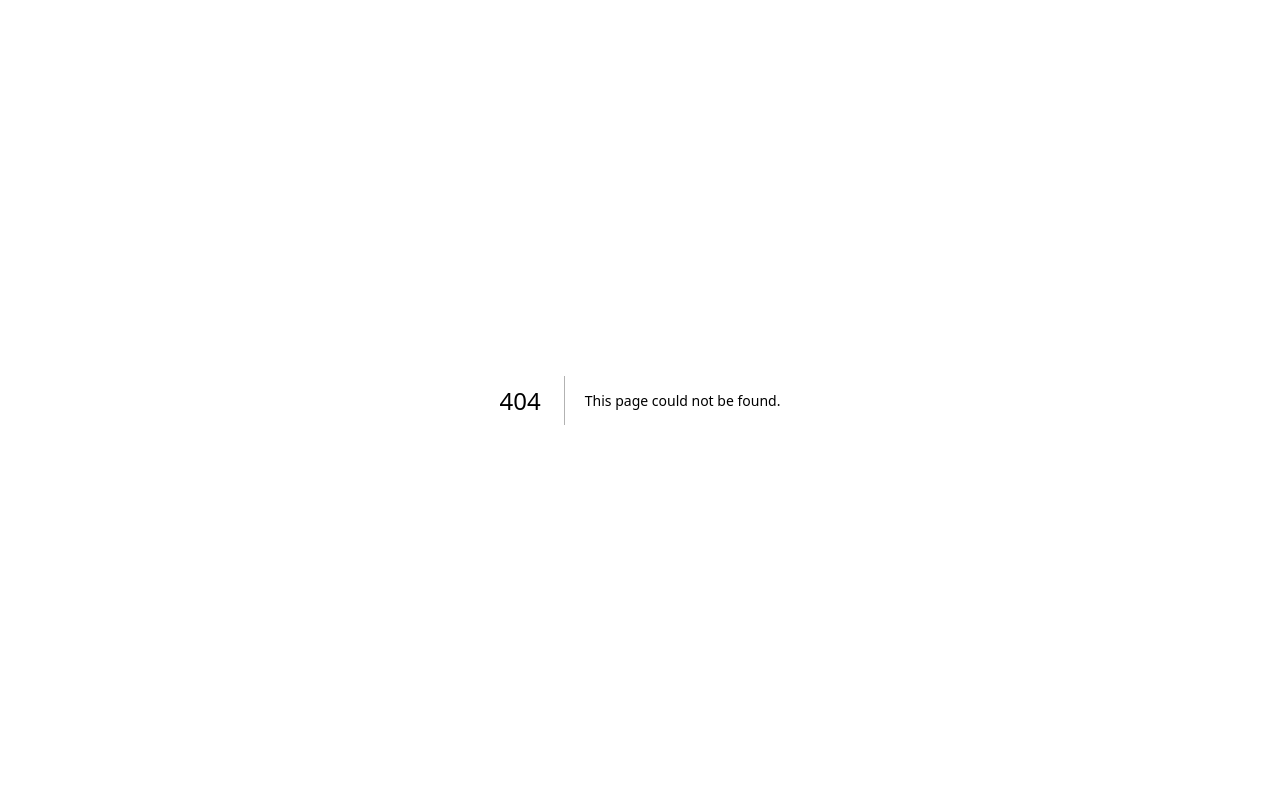
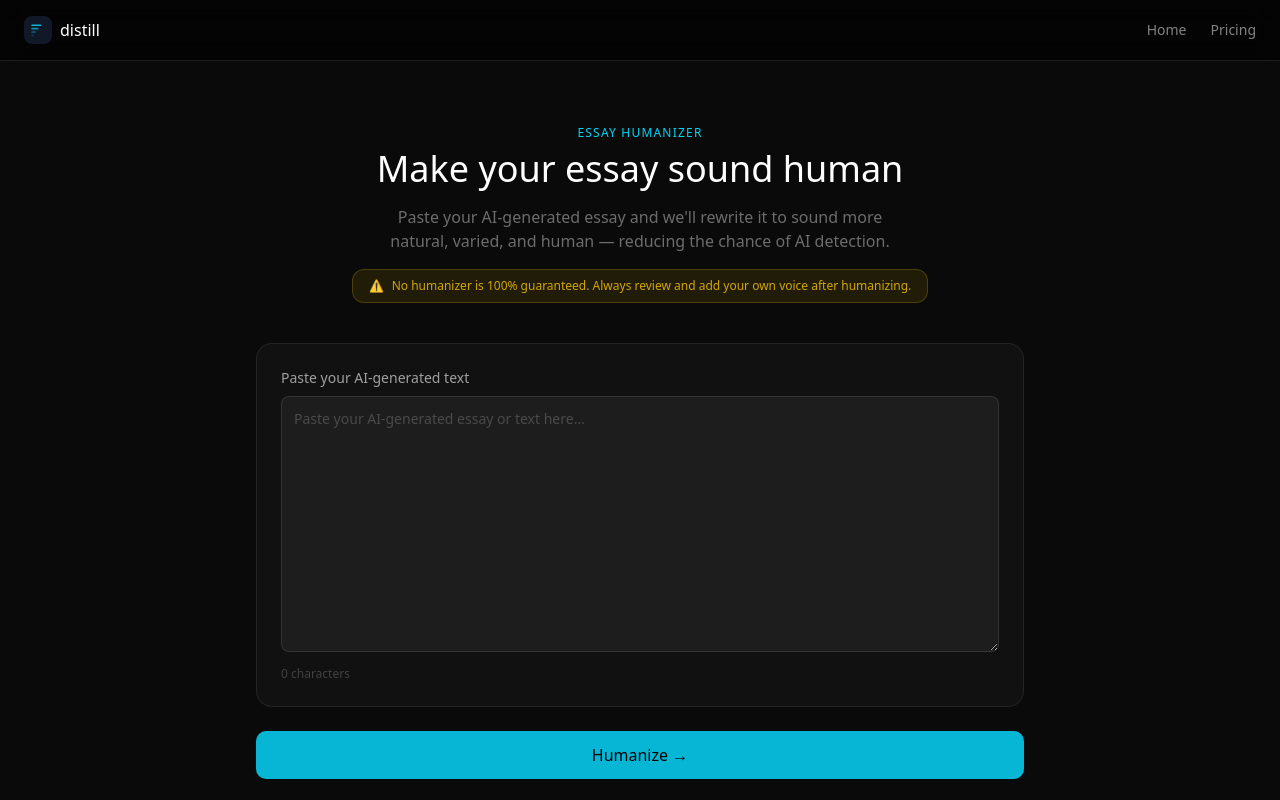
Before and after one commit to azxtyn/Distill, a Next.js app: page /Humanizer in a window 1280 px wide. Before the commit this address had no page. Shown: the top 800 px of the page. Built offline with nearby package versions, Linux system fonts and the light colour scheme; no server answers.

Commit message:
add essay humanizer feature

```diff
--- /dev/null
+++ b/app/Humanizer/page.js
@@ -0,0 +1,117 @@
+'use client'
+import { useState } from 'react'
+import { useUser } from '@clerk/nextjs'
+import Footer from '@/components/Footer'
+
+export default function Humanizer() {
+  const [input, setInput] = useState('')
+  const [loading, setLoading] = useState(false)
+  const [error, setError] = useState('')
+  const [result, setResult] = useState('')
+  const [copied, setCopied] = useState(false)
+  const { isSignedIn } = useUser()
+
+  const handleHumanize = async () => {
+    if (!input.trim()) { setError('Please paste some text first.'); return }
+    if (!isSignedIn) { setError('Please sign in to use the humanizer.'); return }
+    setLoading(true)
+    setError('')
+    setResult('')
+    try {
+      const res = await fetch('/api/humanize', {
+        method: 'POST',
+        headers: { 'Content-Type': 'application/json' },
+        body: JSON.stringify({ text: input })
+      })
+      const data = await res.json()
+      if (!res.ok) throw new Error(data.error || 'Something went wrong')
+      setResult(data.humanized)
+    } catch (e) {
+      setError(e.message)
+    }
+    setLoading(false)
+  }
+
+  const handleCopy = () => {
+    navigator.clipboard.writeText(result)
+    setCopied(true)
+    setTimeout(() => setCopied(false), 2000)
+  }
+
+  return (
+    <div className="min-h-screen flex flex-col">
+      <nav className="flex items-center justify-between px-6 py-4 border-b border-white/10 sticky top-0 z-50 backdrop-blur-md bg-black/60">
+        <a href="/" className="flex items-center gap-2">
+          <div className="w-7 h-7 rounded-lg bg-[#111827] flex items-center justify-center">
+            <svg viewBox="0 0 32 32" width="18" height="18">
+              <rect x="4" y="6" width="18" height="3" rx="1.5" fill="#06B6D4"/>
+              <rect x="4" y="12" width="13" height="3" rx="1.5" fill="#06B6D4" opacity="0.75"/>
+              <rect x="4" y="18" width="8" height="3" rx="1.5" fill="#06B6D4" opacity="0.5"/>
+              <rect x="4" y="24" width="5" height="3" rx="1.5" fill="#06B6D4" opacity="0.25"/>
+            </svg>
+          </div>
+          <span className="font-medium text-white">distill</span>
+        </a>
+        <div className="flex items-center gap-6">
+          <a href="/" className="text-sm text-white/50 hover:text-white transition-colors">Home</a>
+          <a href="/#pricing" className="text-sm text-white/50 hover:text-white transition-colors">Pricing</a>
+        </div>
+      </nav>
+
+      <main className="flex-1 px-6 py-16">
+        <div className="text-center mb-10">
+          <p className="text-xs font-medium tracking-widest text-cyan-400 uppercase mb-2">Essay Humanizer</p>
+          <h1 className="text-4xl font-medium text-white mb-4">Make your essay sound human</h1>
+          <p className="text-white/40 max-w-lg mx-auto">Paste your AI-generated essay and we'll rewrite it to sound more natural, varied, and human — reducing the chance of AI detection.</p>
+          <div className="mt-4 inline-flex items-center gap-2 bg-yellow-400/10 border border-yellow-400/20 rounded-xl px-4 py-2">
+            <span className="text-yellow-400 text-xs">⚠️</span>
+            <p className="text-yellow-400/80 text-xs">No humanizer is 100% guaranteed. Always review and add your own voice after humanizing.</p>
+          </div>
+        </div>
+
+        <div className="max-w-3xl mx-auto space-y-6">
+          <div className="card p-6">
+            <label className="block text-sm text-white/60 mb-2">Paste your AI-generated text</label>
+            <textarea
+              value={input}
+              onChange={e => setInput(e.target.value)}
+              placeholder="Paste your AI-generated essay or text here…"
+              className="w-full bg-white/5 border border-white/10 rounded-lg p-3 text-sm text-white placeholder-white/20 min-h-64 resize-y focus:outline-none focus:border-cyan-400/50 transition-colors"
+            />
+            <p className="text-xs text-white/20 mt-2">{input.length} characters</p>
+          </div>
+
+          {error && <p className="text-sm text-red-400 bg-red-400/10 border border-red-400/20 rounded-lg p-3">{error}</p>}
+
+          <button onClick={handleHumanize} disabled={loading}
+            className="btn-primary w-full disabled:opacity-40 disabled:cursor-not-allowed disabled:transform-none disabled:shadow-none">
+            {loading ? 'Humanizing your text…' : 'Humanize →'}
+          </button>
+
+          {result && (
+            <div className="card p-6">
+              <div className="flex items-center justify-between mb-4">
+                <h2 className="text-white font-medium">Humanized version</h2>
+                <button onClick={handleCopy}
+                  className={`text-sm transition-colors border px-3 py-1 rounded-lg ${copied
+                    ? 'text-cyan-400 border-cyan-400/40 bg-cyan-400/10'
+                    : 'text-cyan-400 hover:text-cyan-300 border-cyan-400/20'}`}>
+                  {copied ? '✓ Copied!' : 'Copy →'}
+                </button>
+              </div>
+              <div className="text-white/70 text-sm leading-relaxed whitespace-pre-wrap">{result}</div>
+              <button onClick={handleCopy}
+                className={`mt-4 w-full text-sm transition-colors border px-3 py-2 rounded-lg ${copied
+                  ? 'text-cyan-400 border-cyan-400/40 bg-cyan-400/10'
+                  : 'text-white/40 hover:text-white border-white/10 hover:border-white/20'}`}>
+                {copied ? '✓ Copied to clipboard!' : 'Copy to clipboard'}
+              </button>
+              <p className="text-white/20 text-xs mt-3">💡 Tip: Read through the humanized version and add personal examples or your own voice for best results.</p>
+            </div>
+          )}
+        </div>
+      </main>
+      <Footer />
+    </div>
+  )
+}
--- /dev/null
+++ b/app/api/Humanizer/route.js
@@ -0,0 +1,96 @@
+import Anthropic from '@anthropic-ai/sdk'
+import { auth } from '@clerk/nextjs/server'
+import { supabase } from '@/lib/supabase'
+
+const client = new Anthropic({ apiKey: process.env.ANTHROPIC_API_KEY })
+const FREE_HUMANIZE_LIMIT = 2
+const PRO_HUMANIZE_LIMIT = 10
+
+export async function POST(req) {
+  try {
+    const { userId } = await auth()
+    if (!userId) {
+      return Response.json({ error: 'Please sign in to use the humanizer.' }, { status: 401 })
+    }
+
+    const { data: subscription } = await supabase
+      .from('subscriptions')
+      .select('status')
+      .eq('user_id', userId)
+      .single()
+
+    const isPro = subscription?.status === 'active'
+    const limit = isPro ? PRO_HUMANIZE_LIMIT : FREE_HUMANIZE_LIMIT
+    const today = new Date().toISOString().split('T')[0]
+
+    const { data: existing, error: fetchError } = await supabase
+      .from('usage')
+      .select('*')
+      .eq('user_id', userId)
+      .eq('used_date', today)
+      .single()
+
+    if (fetchError && fetchError.code !== 'PGRST116') {
+      console.log('SUPABASE FETCH ERROR:', fetchError)
+    }
+
+    const humanizeCount = existing?.humanize_count || 0
+
+    if (humanizeCount >= limit) {
+      return Response.json(
+        { error: isPro
+            ? `You've used all ${PRO_HUMANIZE_LIMIT} humanizations for today. Your limit resets tomorrow.`
+            : `You've used all ${FREE_HUMANIZE_LIMIT} free humanizations today. Upgrade to Pro for ${PRO_HUMANIZE_LIMIT} per day.`
+        },
+        { status: 429 }
+      )
+    }
+
+    const { text } = await req.json()
+
+    if (!text || text.trim().length < 50) {
+      return Response.json({ error: 'Please provide at least 50 characters of text.' }, { status: 400 })
+    }
+
+    const response = await client.messages.create({
+      model: 'claude-sonnet-4-6',
+      max_tokens: 4000,
+      system: `You are an expert writing editor who specializes in making AI-generated text sound authentically human. Your goal is to rewrite text so it passes AI detection tools by making it sound like it was written by a real student or person.
+
+Follow these specific techniques:
+1. VARY SENTENCE LENGTH dramatically — mix very short sentences with longer ones. Human writers naturally do this.
+2. REMOVE common AI phrases like: "Furthermore", "Moreover", "In conclusion", "It is important to note", "It is worth noting", "Delve into", "In today's world", "It's crucial to", "This essay will explore"
+3. ADD natural imperfections — occasional informal transitions, contractions (don't, can't, it's), and conversational phrases
+4. VARY paragraph lengths — some short (2-3 sentences), some longer
+5. USE unexpected word choices occasionally — humans don't always pick the most "correct" word
+6. ADD specificity — replace vague AI statements with more concrete language
+7. BREAK perfect parallel structure — humans don't always write in perfect lists
+8. START sentences differently — not every sentence should start with "The" or a transition word
+9. INCLUDE occasional rhetorical questions or direct address
+10. MAINTAIN the original meaning and all key information — just change how it sounds
+
+Rewrite the text naturally. Do not add any explanation or preamble — just output the rewritten text directly.`,
+      messages: [{ role: 'user', content: `Please humanize this text:\n\n${text}` }]
+    })
+
+    const humanized = response.content.map(b => b.text || '').join('').trim()
+
+    if (existing) {
+      await supabase
+        .from('usage')
+        .update({ humanize_count: humanizeCount + 1 })
+        .eq('user_id', userId)
+        .eq('used_date', today)
+    } else {
+      await supabase
+        .from('usage')
+        .insert({ user_id: userId, used_date: today, count: 0, essay_count: 0, citation_count: 0, humanize_count: 1 })
+    }
+
+    return Response.json({ humanized, remaining: limit - (humanizeCount + 1) })
+
+  } catch (e) {
+    console.log('HUMANIZE ROUTE ERROR:', e)
+    return Response.json({ error: e.message }, { status: 500 })
+  }
+}
--- a/components/Nav.js
+++ b/components/Nav.js
@@ -24,6 +24,7 @@ export default function Nav() {
 <a href="/essay" className="text-sm text-white/50 hover:text-white transition-colors">Essay Writer</a>
 <a href="/flashcards" className="text-sm text-white/50 hover:text-white transition-colors">Flashcards</a>
 <a href="/cite" className="text-sm text-white/50 hover:text-white transition-colors">Citations</a>
+<a href="/humanize" className="text-sm text-white/50 hover:text-white transition-colors">Humanizer</a>
 
         {!isSignedIn && (
           <>
```
